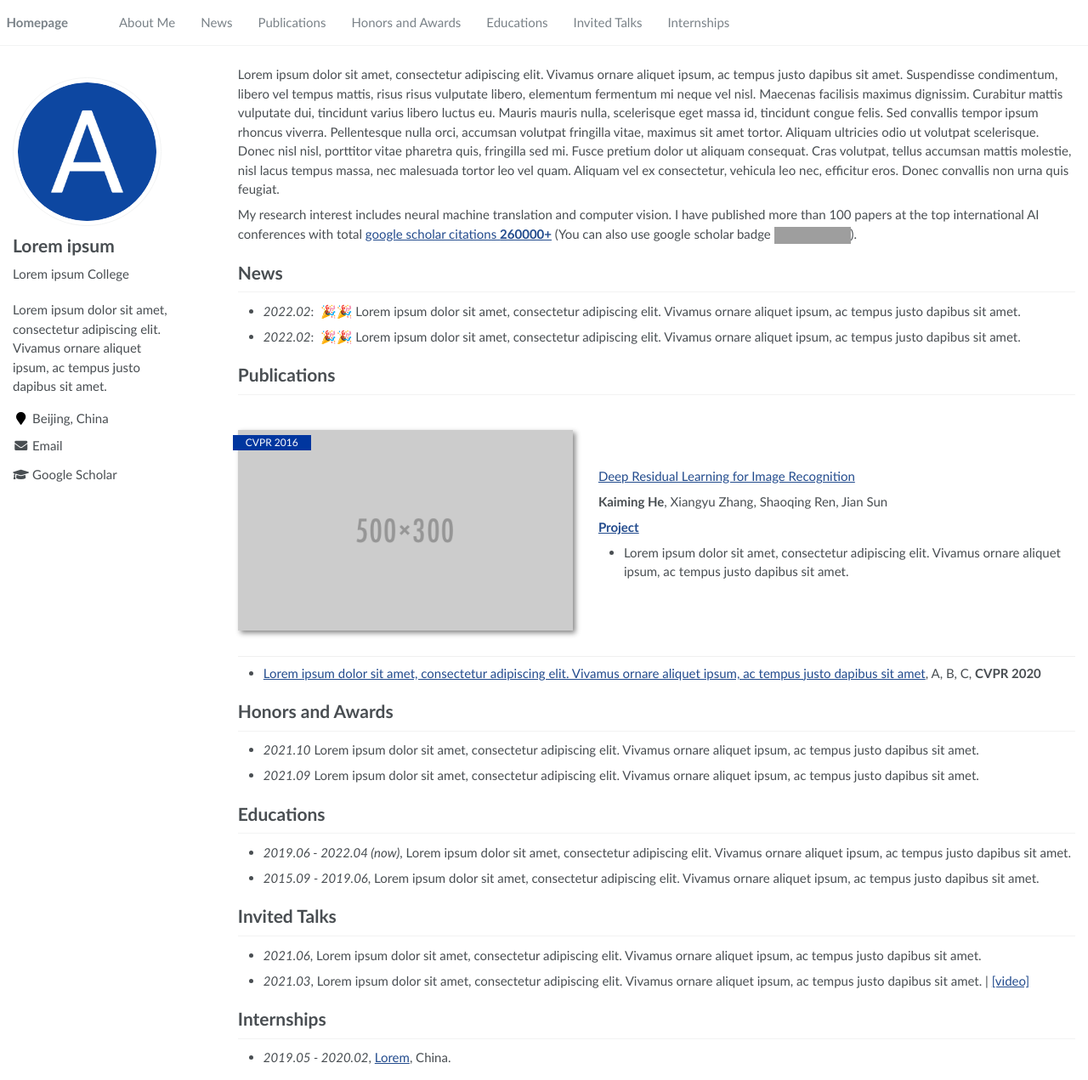
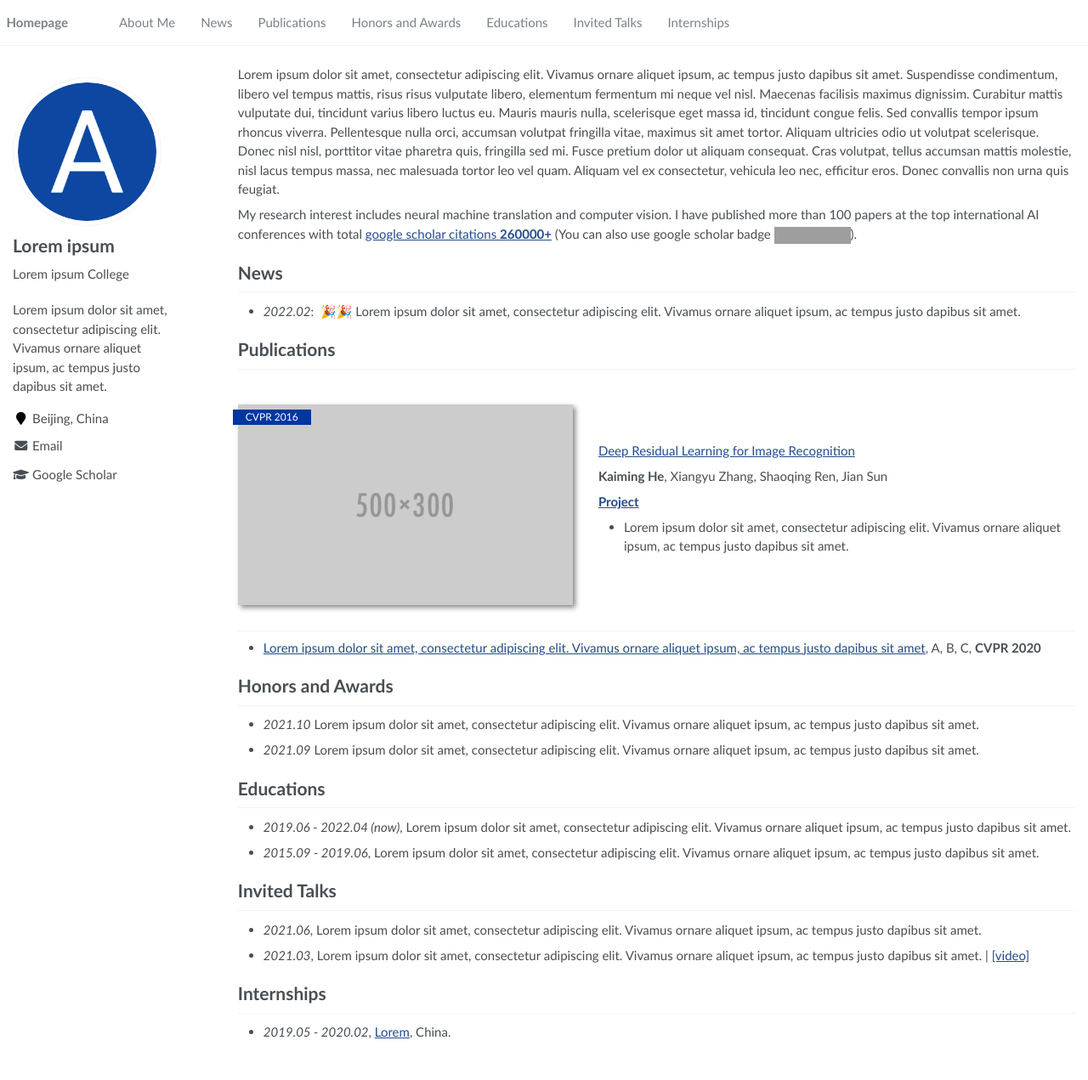
Before and after one commit to xu-fu/xu-fu.github.io, a Jekyll site: the page built from _pages/about.md, in a window 1280 px wide and 1271 px high. Shown: the whole window at 85% size. Built offline with Jekyll 4.4.1, drawn with Linux system fonts in a browser that asks for light colours; grey boxes are pictures that could not be loaded.

Commit message:
Update about.md

```diff
--- a/_pages/about.md
+++ b/_pages/about.md
@@ -24,7 +24,7 @@ My research interest includes neural machine translation and computer vision. I
 
 #  News
 - *2022.02*: &nbsp;🎉🎉 Lorem ipsum dolor sit amet, consectetur adipiscing elit. Vivamus ornare aliquet ipsum, ac tempus justo dapibus sit amet.
-- *2022.02*: &nbsp;🎉🎉 Lorem ipsum dolor sit amet, consectetur adipiscing elit. Vivamus ornare aliquet ipsum, ac tempus justo dapibus sit amet.
+
 
 #  Publications
 
```
